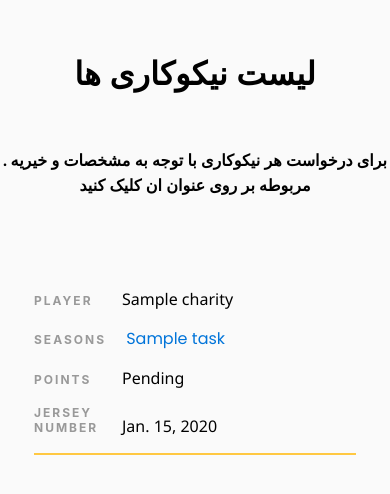
After one commit to AliReza7222/Charity, a Django app: page /charities/show_taskes/ in a window 390 px wide. The commit adds this page. Shown: the top 494 px of the page. Run offline with Django 4.2, Linux system fonts and the light colour scheme; tables that the repository leaves empty hold one stand-in row (values such as "Sample post").

Commit message:
create a page list_taskes

```diff
--- /dev/null
+++ b/charities/static/css/list_taskes.css
@@ -0,0 +1,63 @@
+ * {
+  margin: 0;
+  padding: 0;
+  box-sizing: border-box;
+}
+
+body {
+  font-weight: 400;
+  font-family: -apple-system, BlinkMacSystemFont, 'Helvetica Neue', sans-serif;
+  background-color: #fafafa;
+}
+
+td, th { padding: 8px; padding: .5rem;
+}
+
+th {
+  text-align: left;
+  font-weight: 300;
+  font-size: 20px;
+  font-size: 1.25rem;
+}
+
+td { font-family: 'Avenir Next', 'Segoe UI', 'Lucida Grande', sans-serif; }
+
+.table {
+  width: 100%;
+  padding: 16px;
+  padding: 1rem;
+}
+
+.table__heading { border-bottom: 2px solid #FFC842; }
+ @media (max-width: 32rem) {
+ .table__heading {
+display: none;
+}
+ .table__content {
+ display: block;
+ padding: .5rem 0;
+}
+ .table__row {
+ margin: .25rem 1rem;
+ padding: .5rem 0;
+ display: block;
+ border-bottom: 2px solid #FFC842;
+}
+ .table__content:before {
+ content: attr(data-heading);
+ display: inline-block;
+ width: 5rem;
+ margin-right: .5rem;
+ color: #999;
+ font-size: .75rem;
+ font-weight: 700;
+ font-family: -apple-system, BlinkMacSystemFont, 'Helvetica Neue', sans-serif;
+ text-transform: uppercase;
+ letter-spacing: 2px;
+}
+}
+
+h1, h4, h3 {
+  margin: 50px auto 50px auto;
+  text-align: center;
+}
--- /dev/null
+++ b/charities/templates/list_taskes.html
@@ -0,0 +1,33 @@
+<!DOCTYPE html>
+<html lang="en">
+<head>
+    {% load static %}
+    <meta charset="UTF-8">
+    <title>لیست نیکوکاری ها</title>
+    <link href="{% static 'css/tags.css' %}" rel="stylesheet" type="text/css">
+    <link href="{% static 'css/list_taskes.css' %}" rel="stylesheet" type="text/css">
+</head>
+<body>
+<h1>لیست نیکوکاری ها</h1>
+<h4> . برای درخواست هر نیکوکاری با توجه به مشخصات و خیریه مربوطه بر روی عنوان ان کلیک کنید </h4>
+<table class="table">
+  <tr>
+    <th class="table__heading">اسم خیریه ها</th>
+    <th class="table__heading">عنوان</th>
+    <th class="table__heading">وضعیت</th>
+    <th class="table__heading">زمان ثبت</th>
+  </tr>
+  {% for charity in charities %}
+    {% for task in charity.task_set.all %}
+      <tr class="table__row">
+            <td class="table__content" data-heading="Player">{{ charity.name }}</td>
+            <td class="table__content" data-heading="Seasons">
+                <a href="#" class="underline">{{ task.title }}</a></td>
+            <td class="table__content" data-heading="Points">{{ task.get_state_display }}</td>
+            <td class="table__content" data-heading="Jersey Number">{{ task.date }}</td>
+        {% endfor %}
+      </tr>
+  {% endfor %}
+</table>
+</body>
+</html>
--- a/charities/urls.py
+++ b/charities/urls.py
@@ -1,5 +1,5 @@
 from django.urls import path
-from .views import select_person, BenefactorCreate, CharityCreate, CreateProfile, CreateTask
+from .views import select_person, BenefactorCreate, CharityCreate, CreateProfile, CreateTask, show_tasks
 from django.conf import settings
 from django.conf.urls.static import static
 
@@ -8,7 +8,8 @@ urlpatterns = [
     path('benefactor/', BenefactorCreate.as_view(), name='benefactor'),
     path('charity/', CharityCreate.as_view(), name='charity'),
     path('profile/', CreateProfile.as_view(), name='profile'),
-    path('task/', CreateTask.as_view(), name='tasks')
+    path('task/', CreateTask.as_view(), name='tasks'),
+    path('show_taskes/', show_tasks, name='list_taskes'),
 ]
 if settings.DEBUG:
     urlpatterns += static(settings.MEDIA_URL,
--- a/charities/views.py
+++ b/charities/views.py
@@ -108,3 +108,11 @@ class CreateTask(FormView):
             messages.success(request, 'تسک شما با موفقیت ثبت شد .')
             return redirect('/charities/task/')
         return render(request, 'tasks.html', context={'form': form})
+
+
+def show_tasks(request):
+    charities = Charity.objects.all()
+
+    if request.method == "GET":
+        context = {'charities': charities}
+        return render(request, 'list_taskes.html', context=context)
--- a/charity/settings.py
+++ b/charity/settings.py
@@ -148,5 +148,5 @@ REST_FRAMEWORK = {
 AUTH_USER_MODEL = 'accounts.User'
 
 # recaptcha you enter your Public-key and privet-key recaptcha google
-RECAPTCHA_PUBLIC_KEY = ""
-RECAPTCHA_PRIVATE_KEY = ""
+RECAPTCHA_PUBLIC_KEY = "6LfKSiohAAAAAOxKMEWd0beXyGnl0fPItyr-mMq7"
+RECAPTCHA_PRIVATE_KEY = "6LfKSiohAAAAAOPo0F9uFjCAZ1YLQUU5vTEZFz0y"
```
Also changed, not shown: about_us/templates/header.html (+18 -4 lines).
